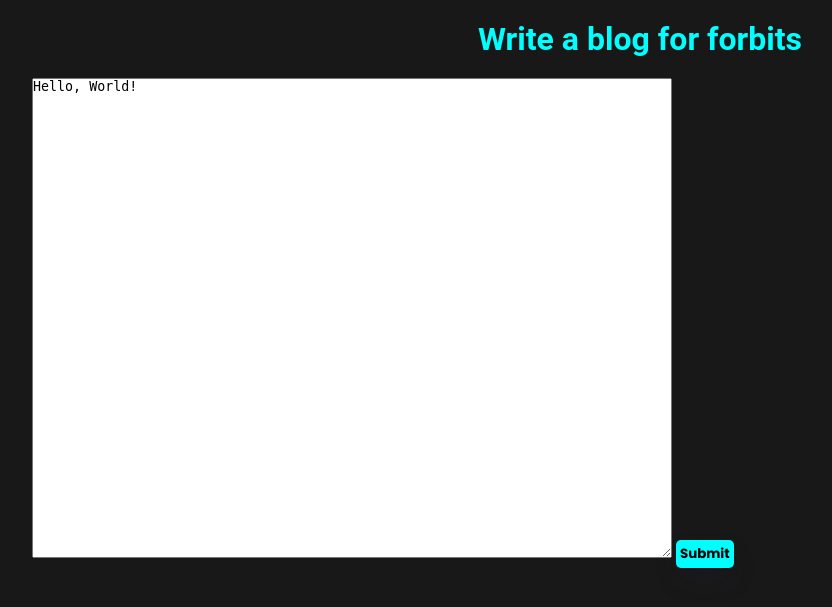
After one commit to CoderAyushX/fornbits, a Django app: page /more/writeblog/ in a window 1280 px wide. The commit adds this page. Shown: the top 607 px of the page, without its empty margins (0-832 px from the left). Run offline with Django 4.2, Linux system fonts and the light colour scheme; some libraries are stand-ins or nearby versions.

Commit message:
first coomit

```diff
--- a/fornbits/settings.py
+++ b/fornbits/settings.py
@@ -28,7 +28,7 @@ SECRET_KEY = os.getenv('SECRET_KEY')
 DEBUG = False
 
 ALLOWED_HOSTS = [
-    "*"
+ "*"
 ]
 
 
--- a/mores/admin.py
+++ b/mores/admin.py
@@ -1,5 +1,5 @@
 from django.contrib import admin
-from .models import Rate,Feedback,whatsnew
+from .models import Rate,Feedback,whatsnew, Writeblog
 # # Register your models here.
 
 class FeedbackAdmin(admin.ModelAdmin):
@@ -8,4 +8,5 @@ class FeedbackAdmin(admin.ModelAdmin):
 
 admin.site.register(Rate)
 admin.site.register(whatsnew)
+admin.site.register(Writeblog)
 admin.site.register(Feedback, FeedbackAdmin)
--- a/mores/models.py
+++ b/mores/models.py
@@ -22,3 +22,6 @@ class whatsnew(models.Model):
     upload_time = models.DateTimeField(default= now)
     def __str__(self):
         return self.update[ :20]
+class Writeblog(models.Model):
+    content =  HTMLField()
+    upload_time = models.DateTimeField(default= now)
--- a/mores/urls.py
+++ b/mores/urls.py
@@ -7,4 +7,5 @@ urlpatterns = [
     path('feedback/', views.feedback, name="feedback"),
     path('updates/', views.update, name="update"),
     path('rateus/', views.rateus, name="rateus"),
+        path('writeblog/', views.writeblog, name="writeblog"),
 ]
--- a/mores/views.py
+++ b/mores/views.py
@@ -1,6 +1,6 @@
 from django.shortcuts import render,redirect
 from django.contrib import messages
-from .models import Rate,Feedback,whatsnew
+from .models import Rate,Feedback,whatsnew, Writeblog
 # Create your views here.
 def more(request):
     return render(request, 'more.html')
@@ -49,9 +49,14 @@ def feedback(request):
 
 def update(request):
     updates = whatsnew.objects.all().first()
-    print(updates)
     return render(request, 'updates.html', {'updates' : updates})
-
+def writeblog(request):
+    if request.method == "POST":
+        message = request.POST.get('content')
+        writeblog = Writeblog(content = message)
+        writeblog.save()
+    else:
+     return render(request, 'writeblog.html')
 def error_404(request, exception):
     return render(request, '404.html')
 
--- a/templates/more.html
+++ b/templates/more.html
@@ -83,6 +83,7 @@ input:checked + .slider:before {
     <p><a href="rateus/">Rate us</a></p>
     <p><a href="feedback/">Feedback</a></p>
     <p><a href="updates/">What's new</a></p>
+    <p><a href="writeblog/">Write blog</a></p>
     <div class="dark"> <div>Dark mode</div> <label class="switch">
         <input type="checkbox" id="ThemeCheckbox" checked>
         <span class="slider round"></span>
--- /dev/null
+++ b/templates/writeblog.html
@@ -0,0 +1,64 @@
+<!DOCTYPE html>
+<html lang="en">
+  <head>
+    <meta charset="utf-8">
+    <meta name="viewport" content="width=device-width, initial-scale=1">
+
+    <script src="https://cdn.tiny.cloud/1/hjfc6vxqbmhm335j8ye3897beryacci5okr6gpogxsh5x8yd/tinymce/5/tinymce.min.js" referrerpolicy="origin"></script>
+
+    <script>
+      tinymce.init({
+        selector: '#mytextarea'
+      });
+    </script>
+<style>
+    @import url('https://fonts.googleapis.com/css2?family=Lato:wght@400;700;900&family=Poppins:wght@400;500;600;700&family=Roboto+Condensed:wght@400;700&family=Ubuntu:wght@400;500;700&display=swap');
+@import url('https://fonts.googleapis.com/css2?family=Lobster&family=Permanent+Marker&display=swap');
+@import url('https://fonts.googleapis.com/css2?family=Carter+One&display=swap');
+@import url('https://fonts.googleapis.com/css2?family=Bangers&display=swap');
+@import url('https://fonts.googleapis.com/css2?family=Great+Vibes&display=swap');
+*{
+    padding: 0;
+    margin: 0;
+    box-sizing: border-box;
+}
+h1{
+    font-family:'Roboto' , sans-serif ;
+    color: cyan;
+    margin: 20px auto;
+    text-align: center;
+}
+body{
+background:#181818;
+}
+form{
+    margin: 10px auto;
+    width:  95vw;
+}
+textarea {
+    width:  50vw;
+    height: 60vh;
+}
+button{
+    border: 2px;
+  padding: 4px;
+  font-family: 'Poppins', sans-serif;
+  font-weight: 700;
+  border: 1px;
+  border-radius: 5px;
+  color: black;
+  background: cyan;
+  box-shadow: rgba(50, 50, 93, 0.25) 0px 13px 27px -5px, rgba(0, 0, 0, 0.3) 0px 8px 16px -8px;
+  margin: 8px 0 0;
+}
+</style>
+  </head>
+
+  <body>
+  <h1>Write a blog for forbits</h1>
+    <form method="post">
+      <textarea id="mytextarea"  name="content">Hello, World!</textarea>
+      <button type="submit">Submit</button>
+    </form>
+  </body>
+</html>
```
